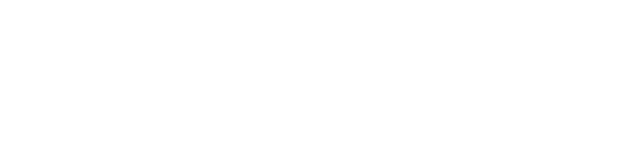
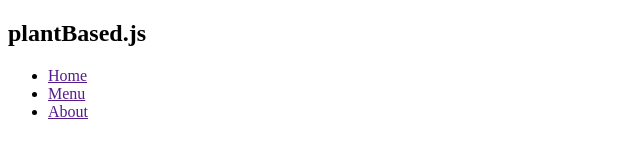
Before and after one commit to menulln/odin-restaurant-page, a website built with webpack: page dist/index.html in a window 1280 px wide. Shown: the whole page, without its empty margins (0-640 px from the left). Built offline with nearby package versions, Linux system fonts and the light colour scheme.

Commit message:
Add nav elements

```diff
--- a/dist/index.html
+++ b/dist/index.html
@@ -8,6 +8,13 @@
     <script src="./main.js"></script>
 </head>
 <body>
-
+    <nav>
+        <h1>plantBased.js</h1>
+        <ul>
+            <li><a href="">Home</a></li>
+            <li><a href="">Menu</a></li>
+            <li><a href="">About</a></li>
+        </ul>
+    </nav>
 </body>
 </html>
```
